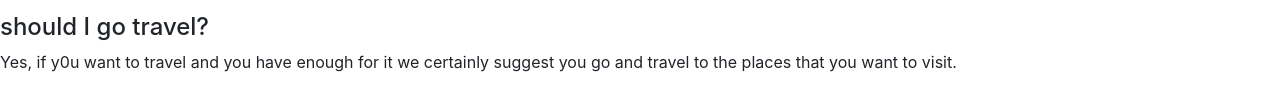
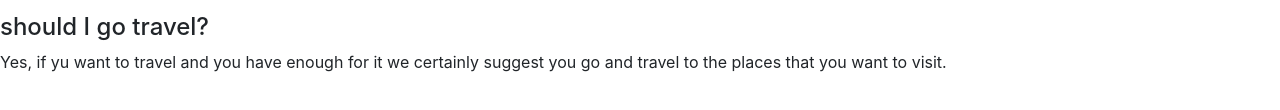
Before and after one commit to GrayishSauce974/The-ENIGMAS, a plain HTML site: page FAQ.html in a window 1280 px wide. Shown: the part 294-404 px from the top of the page. Drawn offline with nearby package versions, Linux system fonts and the light colour scheme; files whose address does not match are found by name.

Commit message:
Revert "Update FAQ.html"
This reverts commit db8eec43bfc1d06b6b4d775c33d50c3cbca48905.

```diff
--- a/FAQ.html
+++ b/FAQ.html
@@ -51,7 +51,7 @@
   should I go travel?
 </h4>
 <p>
-  Yes, if y0u want to travel and you have enough for it we certainly suggest you go and travel to the places that you want to visit.
+  Yes, if yu want to travel and you have enough for it we certainly suggest you go and travel to the places that you want to visit.
 <p>
     <script type="text/javascript" src="JavaScrit\script.js"></script>
     <script src="https://code.jquery.com/jquery-3.4.1.slim.min.js" integrity="sha384-J6qa4849blE2+poT4WnyKhv5vZF5SrPo0iEjwBvKU7imGFAV0wwj1yYfoRSJoZ+n" crossorigin="anonymous"></script>
```
